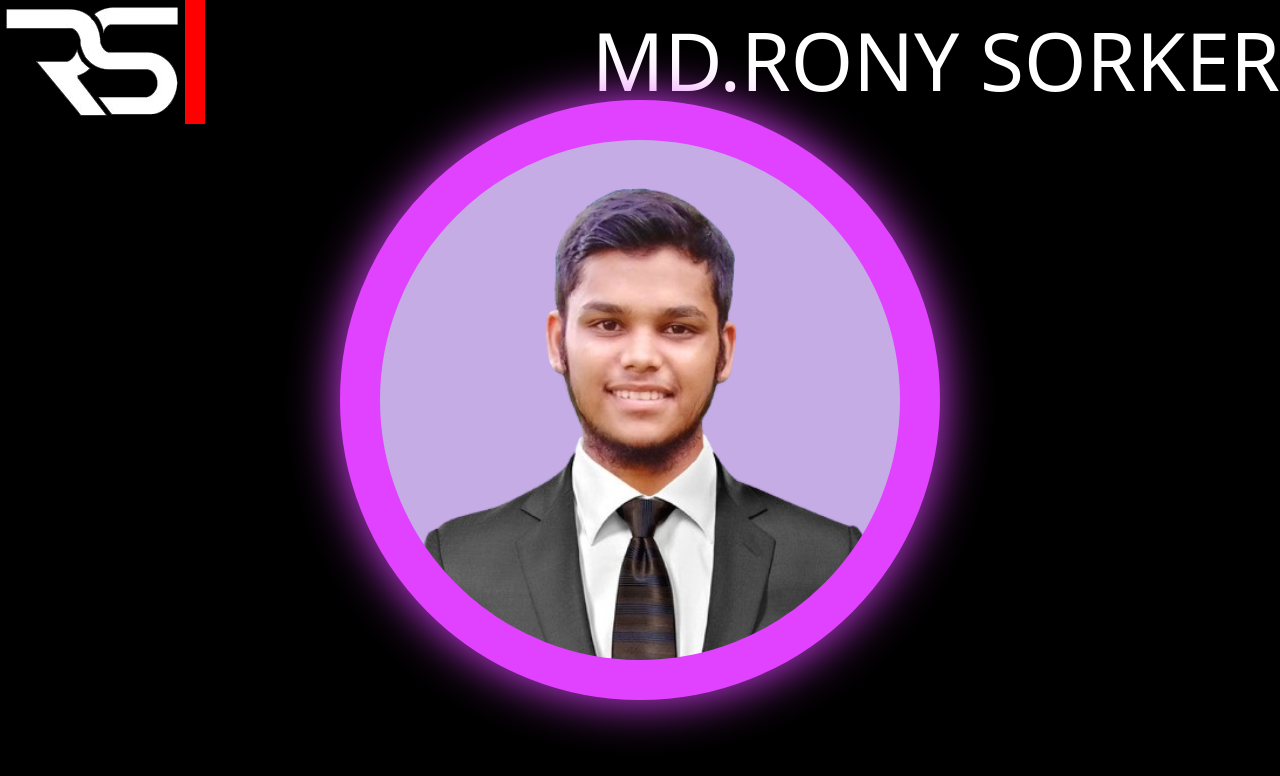
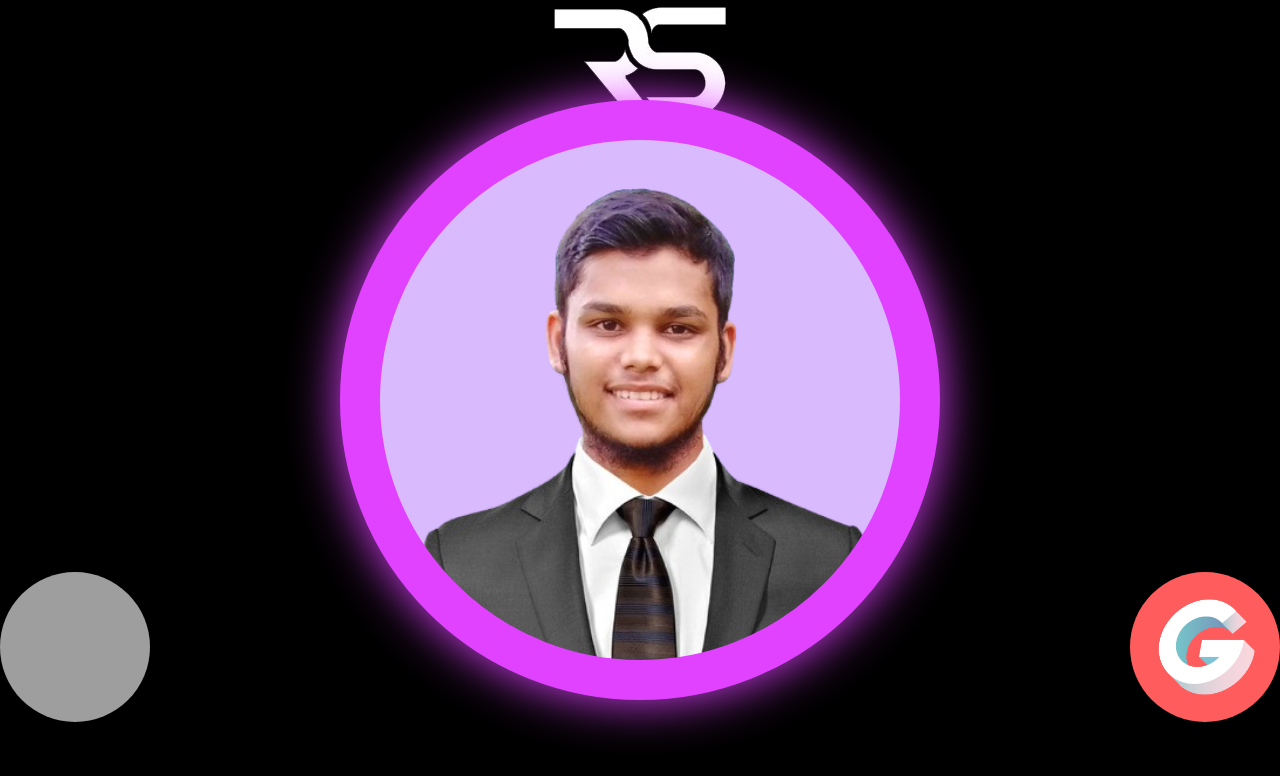
Before and after one commit to RonySorkerr/portfolio_styling, a plain HTML site: page index.html in a window 1280 px wide. Drawn offline with nearby package versions, Linux system fonts and the light colour scheme; grey boxes are pictures that could not be loaded.

Commit message:
features added

```diff
--- a/index.html
+++ b/index.html
@@ -1,11 +1,14 @@
 <!DOCTYPE html>
 <html lang="en">
+
 <head>
     <meta charset="UTF-8">
     <meta name="viewport" content="width=device-width, initial-scale=1.0">
     <!-- font -->
     <link rel="preconnect" href="https://fonts.googleapis.com">
     <link rel="preconnect" href="https://fonts.gstatic.com" crossorigin>
+    <link href="https://fonts.googleapis.com/css2?family=JetBrains+Mono:wght@100&display=swap" rel="stylesheet">
+
     <!-- <link href="https://fonts.googleapis.com/css2?family=Playfair+Display:ital,wght@0,400;0,600;0,800;1,400;1,600;1,800&display=swap" rel="stylesheet"> -->
     <!-- tailwind and daisy ui -->
     <!-- <link href="https://cdn.jsdelivr.net/npm/daisyui@4.6.0/dist/full.min.css" rel="stylesheet" type="text/css" /> -->
@@ -13,16 +16,24 @@
 
     <title>Portfolio_Of_Rony_Sorker</title>
     <style>
-        *{
+        * {
             background-color: black;
+            font-family: 'Playfair Display', serif;
+
         }
-        .primary_font{
+        body{
+            font-family: 'Playfair Display', serif;
+
+        }
+
+        .primary_font {
             font-family: 'Playfair Display', serif;
         }
-        .circle{
+
+        .circle {
             height: 600px;
             width: 600px;
-            background-color: rgb(198, 172, 228);
+            background-color: rgb(217, 186, 253);
             background-image: url('./imgs/me.png');
             object-fit: cover;
             background-size: cover;
@@ -34,38 +45,51 @@
             bottom: 50%;
             right: 50%;
             transform: translate(50%, 50%);
+            transition: 0.7s;
         }
-        .circle:hover{
-            box-shadow: inset rgb(224, 66, 255) 0px 0px 40px 0px, inset rgb(224, 66, 255) 0px 0px 40px 0px, inset rgb(224, 66, 255) 0px 0px 36px -24px;
-            filter: saturate(0);
+        .circle:hover {
+            background-color: rgb(255, 246, 127);
+            box-shadow: 0px 0px 50px rgb(224, 66, 255), inset rgba(189, 47, 245, 0.5) 0px 0px 40px 0px, rgba(233, 62, 255, 0.3) 0px 30px 100px -24px;
+
         }
-
-        .top{
+        .logo_1 {
+            display: flex;
+            margin: auto;
+            cursor: pointer;
+        }
+        .name {
+            color: white;
+            font-size: 25px;
+        }
+        .links{
             display: flex;
             justify-content: space-between;
-
+            margin-top: 35%;
         }
-        .logo_1{
-            border-right: 20px solid red;
-        }
-        .name{
-            color: white;
-            font-size: 5rem;
+        .links img{
+            width: 150px;
+            height: 150px;
+            border-radius: 50%;
         }
     </style>
 </head>
+
 <body>
     <main>
         <div class="top">
             <div class="logo">
-                <img class="logo_1" src="imgs/logo.png" alt="">
+                <img title="MD.Rony Sorker" class="logo_1" src="imgs/logo.png" alt="">
             </div>
-            <div class="name">MD.RONY SORKER</div>
         </div>
-
         <div class="circle">
+        </div>
+        <div class="links">
+            <a href=""><img src="imgs/icons/facebook.jpg" alt=""></a>
+            <a href=""><img src="imgs/icons/google.jpg" alt=""></a>
         </div>
     </main>
 
+
 </body>
+
 </html>
```
Also changed, not shown: imgs/icons/google.jpg (added), 1 other file.
